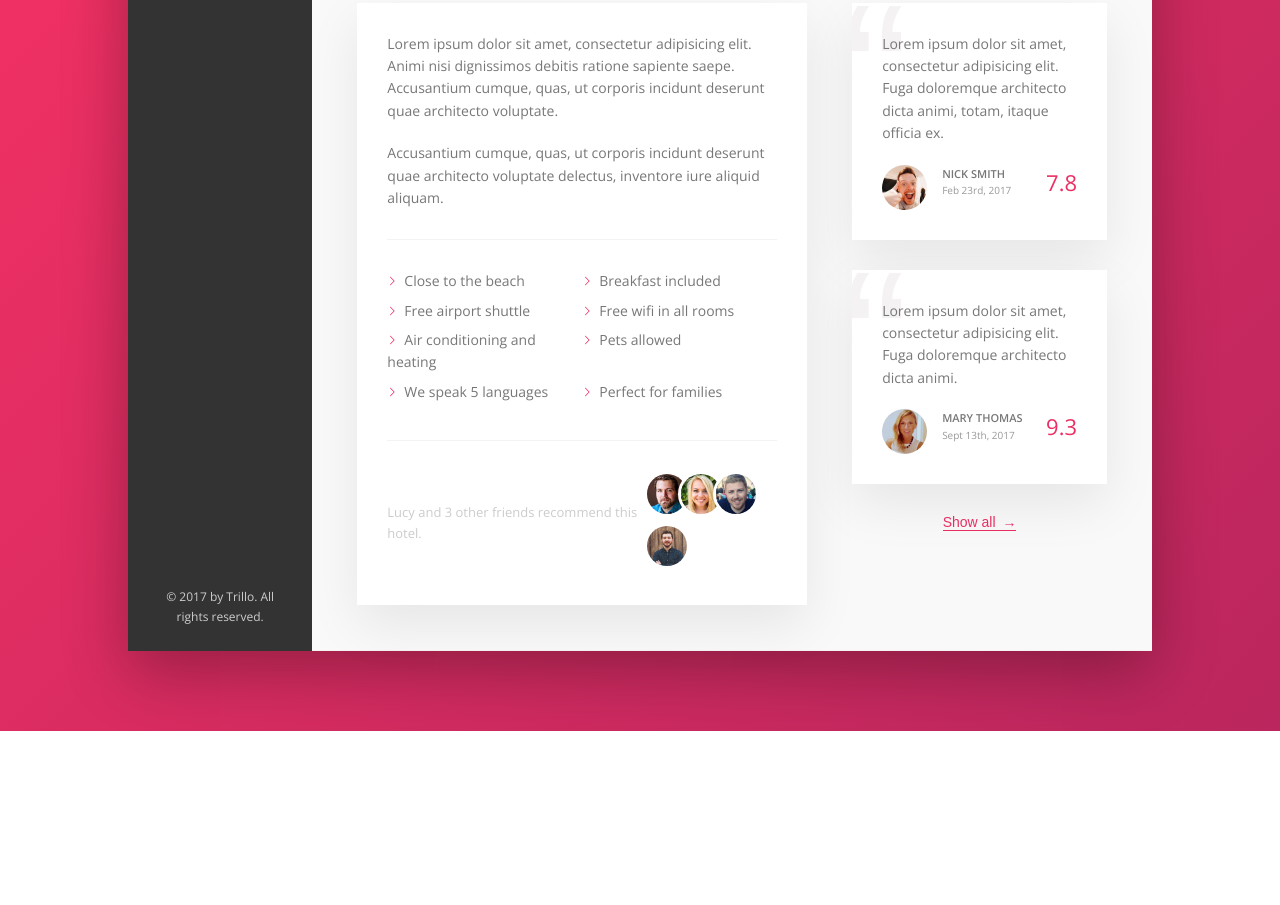
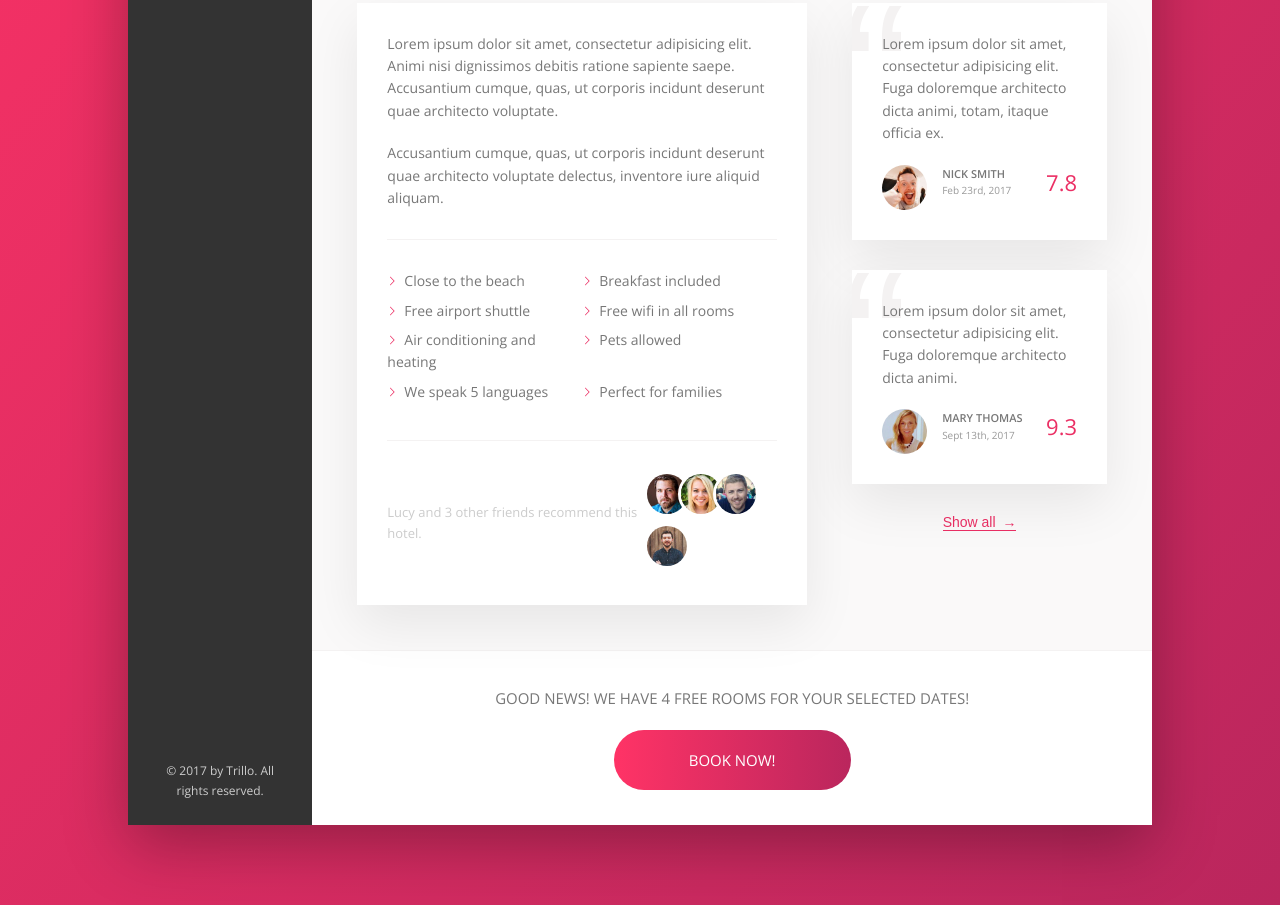
Before and after one commit to ort01/Trillo-SCSS, a website: page index.html in a window 1280 px wide. Shown: the part 588-1493 px from the top of the page. Before the commit the page ends 1319 px from the top, so only its background shows below. Drawn offline with nearby package versions, Linux system fonts and the light colour scheme.

Commit message:
cta section added

```diff
--- a/index.html
+++ b/index.html
@@ -204,6 +204,15 @@
                             <button class="btn-inline">Show all <span>&rarr;</span></button>
                         </div>
                     </div>
+                    <div class="cta">
+                        <h2 class="cta__book-now">
+                            Good news! We have 4 free rooms for your selected dates!
+                        </h2>
+                        <button class="cta__btn">
+                            <span class="cta__btn--visible">Book now!</span>
+                            <span class="cta__btn--hidden">Only 4 rooms left</span>
+                        </button>
+                    </div>
                 </main>
             </div>
         </div>
--- a/sass/_components.scss
+++ b/sass/_components.scss
@@ -361,6 +361,7 @@
     margin-bottom: 3rem;
     position: relative;
     overflow: hidden;
+    width: 100%;
 
     &__text {
         position: relative;
@@ -414,3 +415,64 @@
         z-index: 1;
     }
 }
+
+//////////////// CTA/////////////
+.cta {
+    background-color: var(--color-white);
+    padding: 3.5rem 0;
+    text-align: center;
+    display: flex;
+    flex-direction: column;
+    align-items: center;
+    justify-content: center;
+
+    &__book-now {
+        font-size: 1.5rem;
+        font-weight: 300;
+        text-transform: uppercase;
+        margin-bottom: 2rem;
+    }
+
+    &__btn {
+        border: none;
+        font-family: inherit;
+        font-size: 1.5rem;
+        text-transform: uppercase;
+        background-image: linear-gradient(to right, var(--color-primary-light), var(--color-primary-dark));
+        color: var(--color-white);
+        border-radius: 100px;
+        cursor: pointer;
+        overflow: hidden;
+        position: relative;
+
+        & > * {
+            display: inline-block;
+            height: 100%;
+            width: 100%;
+            transition: all 0.3s;
+        }
+
+        &--visible {
+            padding: 2rem 7.5rem;
+        }
+
+        &--hidden {
+            position: absolute;
+            padding: 2rem 0;
+            left: 0;
+            top: -100%;
+        }
+
+        &:hover {
+            background-image: linear-gradient(to left, var(--color-primary-light), var(--color-primary-dark));
+        }
+
+        &:hover &--visible {
+            transform: translateY(100%);
+        }
+
+        &:hover &--hidden {
+            top: 0;
+        }
+    }
+}
--- a/sass/_layout.scss
+++ b/sass/_layout.scss
@@ -18,7 +18,6 @@
 
 .content {
     display: flex;
-    min-height: 100rem;
 }
 
 .sidebar {
```
Also changed, not shown: css/style.css, 1 other file.
